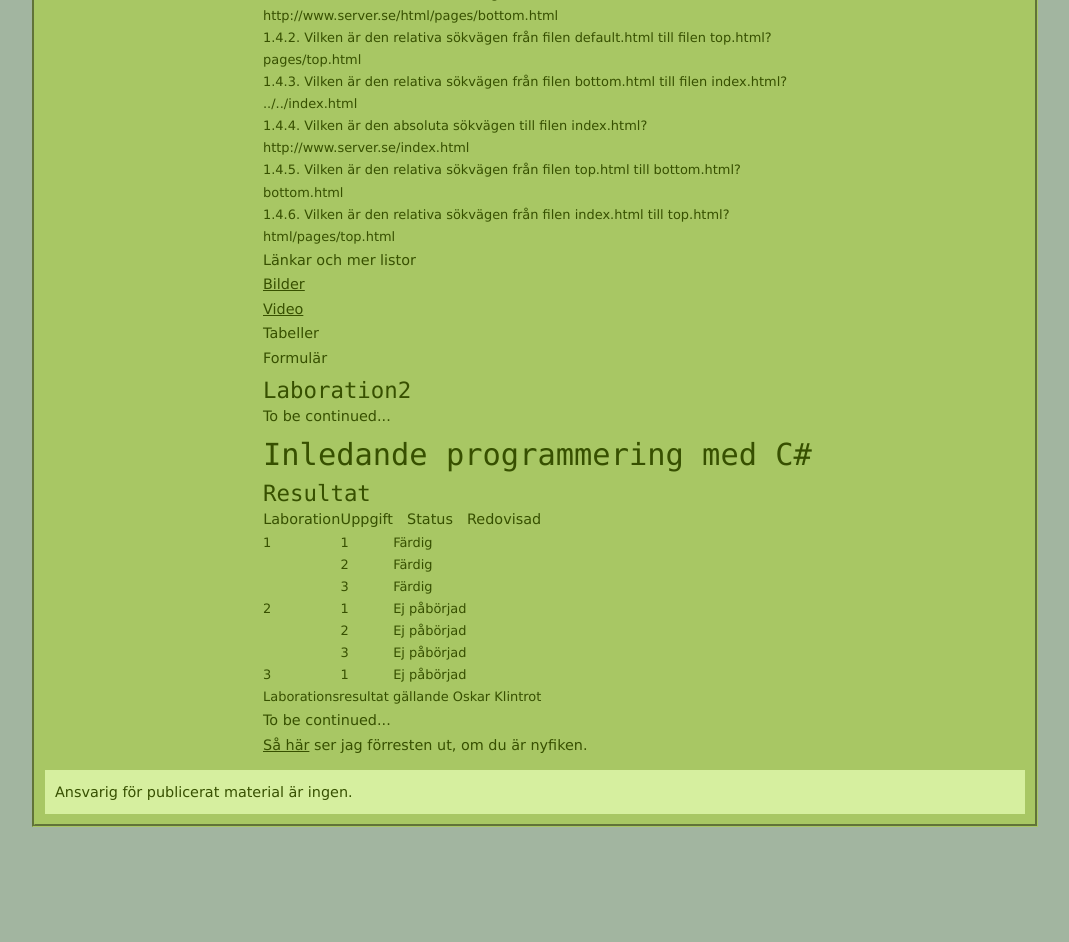
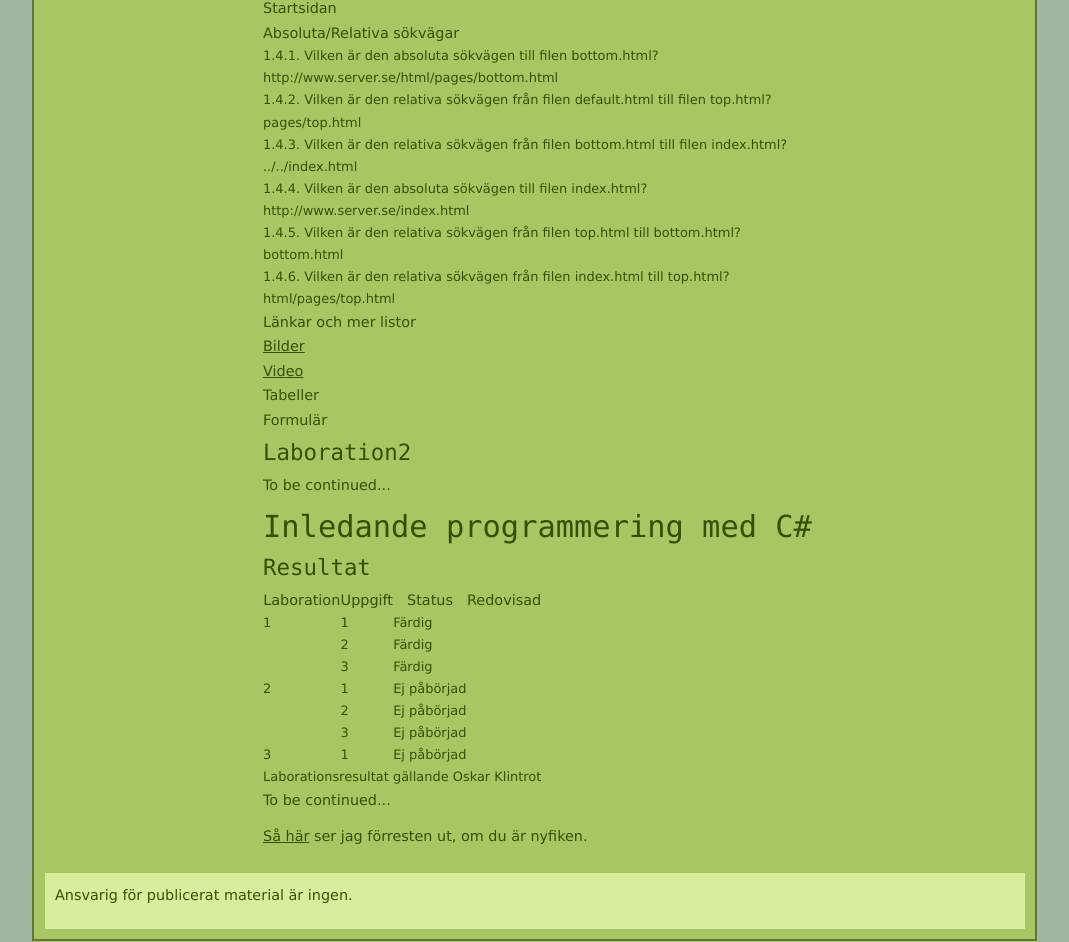
Before and after one commit to OskarKlintrotSkolarbeteWP14/1ik415-oklib08-laborationer, a plain HTML site: page pages/laborationer.html in a window 1280 px wide. Shown: the part 939-1881 px from the top of the page, without its empty margins (105-1174 px from the left). Before the commit the page ends 1766 px from the top, so only its background shows below. Drawn offline with Linux system fonts and the light colour scheme.

Commit message:
Uppgift 2.6: Lade till marginaler efter rubriker

```diff
--- a/css/style.css
+++ b/css/style.css
@@ -158,10 +158,12 @@ h1 {
 
 h2 {
 	font-size: 1.9em;
+	margin-bottom: 0.3em;
 }
 
 h3 {
 	font-size: 1.4em;
+	margin-bottom: 0.3em;
 }
 
 h3.article_headline {
@@ -173,6 +175,7 @@ h3.article_headline {
 
 h4 {
 	font-size: 1.4em;
+	margin-bottom: 0.3em;
 }
 
 p, td, dd, dt, il, li, tr, legend {
@@ -182,7 +185,7 @@ p, td, dd, dt, il, li, tr, legend {
 }
 
 p {
-	margin-bottom: 0.em;
+	margin-bottom: 0.8em;
 }
 
 #header p {
```
